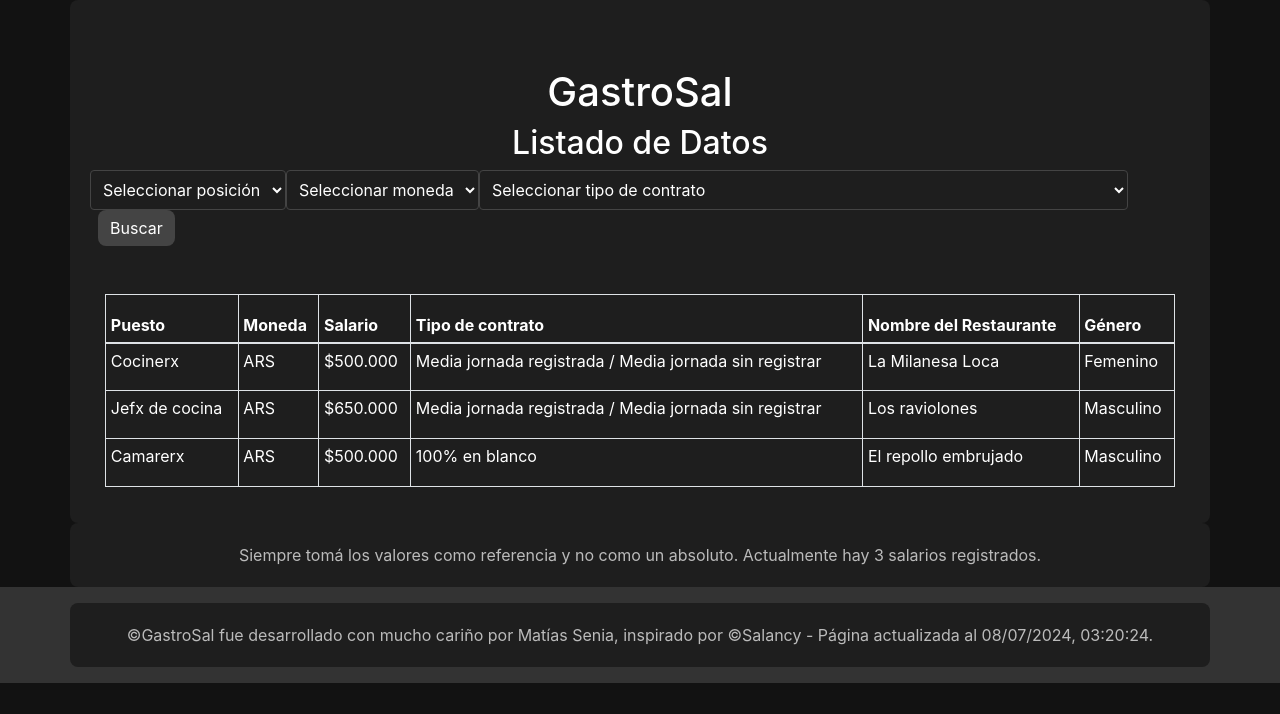
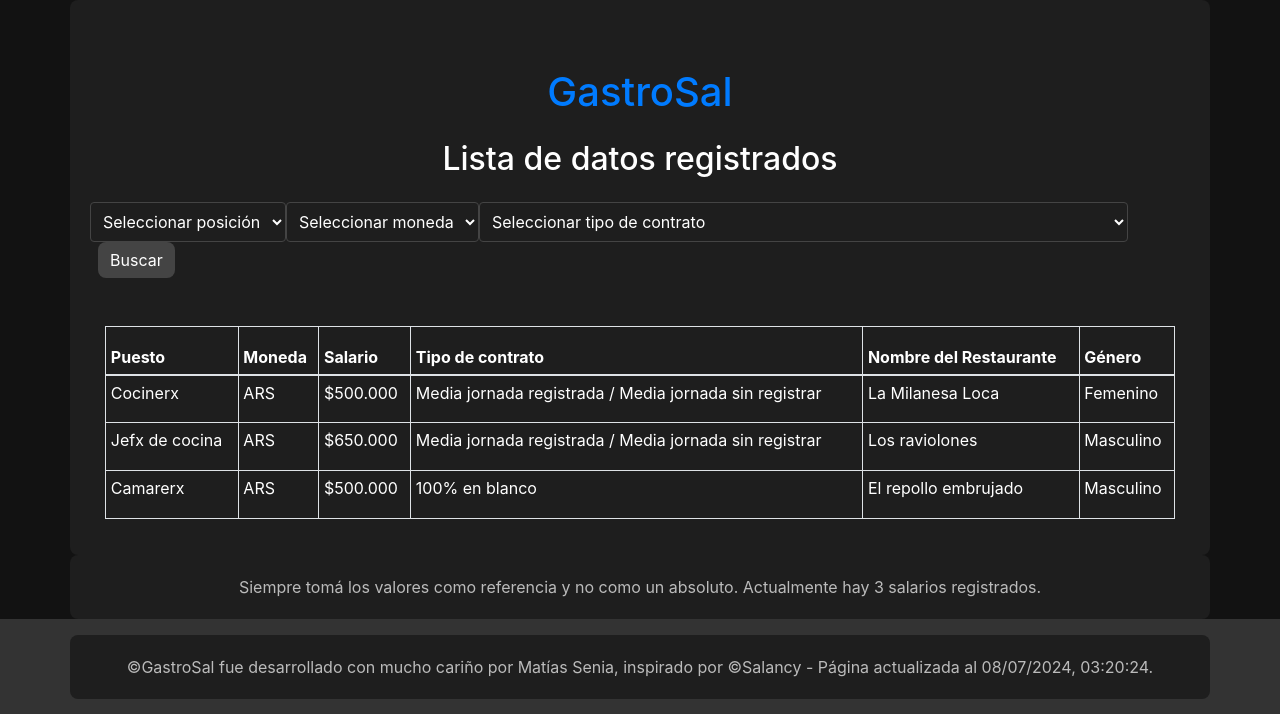
Before and after one commit to matiassenia/gastrosal, a Django app: page /data_list/ in a window 1280 px wide. Shown: the part 48-762 px from the top of the page. Run offline with Django 5.2, Linux system fonts and the light colour scheme; data comes from the database, SQL or seed files in the repository; some libraries are stand-ins or nearby versions.

Commit message:
improvements in upload_data

```diff
--- a/jobdata/templates/jobdata/data_list.html
+++ b/jobdata/templates/jobdata/data_list.html
@@ -5,10 +5,10 @@
 
 {% block content %}
 <div class="mt-5">
-    <div>
-        <h1>GastroSal</h1>
-        <h2>Listado de Datos</h2>
-    </div>
+    <a href="{% url 'upload_data' %}" class="text-decoration-none">
+        <h1 class="mb-4">GastroSal</h1>
+    </a>
+    <h2 class="mb-4">Lista de datos registrados</h2>
     <!-- Formulario de filtro -->
     <form method="GET" class="form-inline mb-4">
         {{ form.position }}
```
